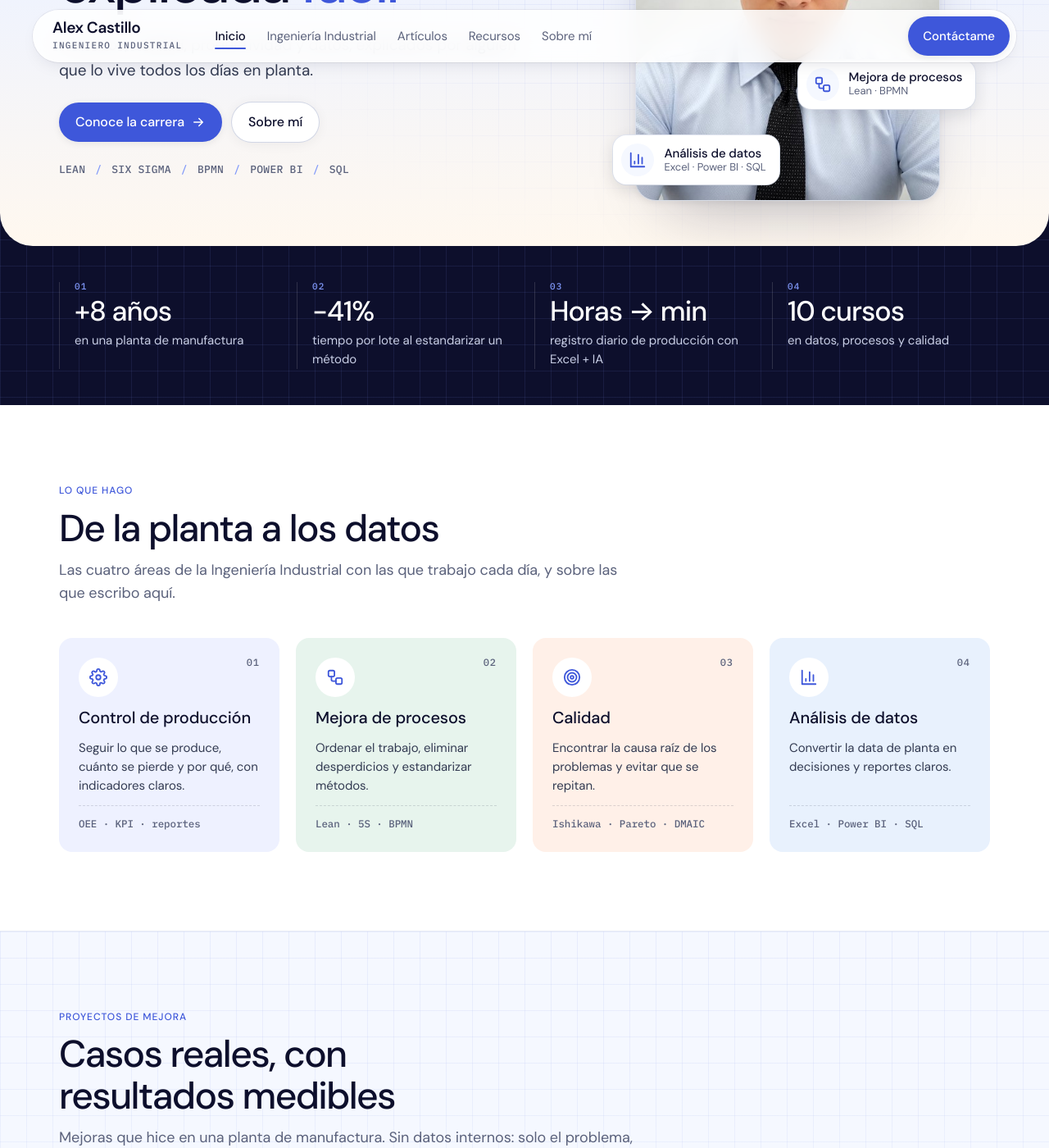
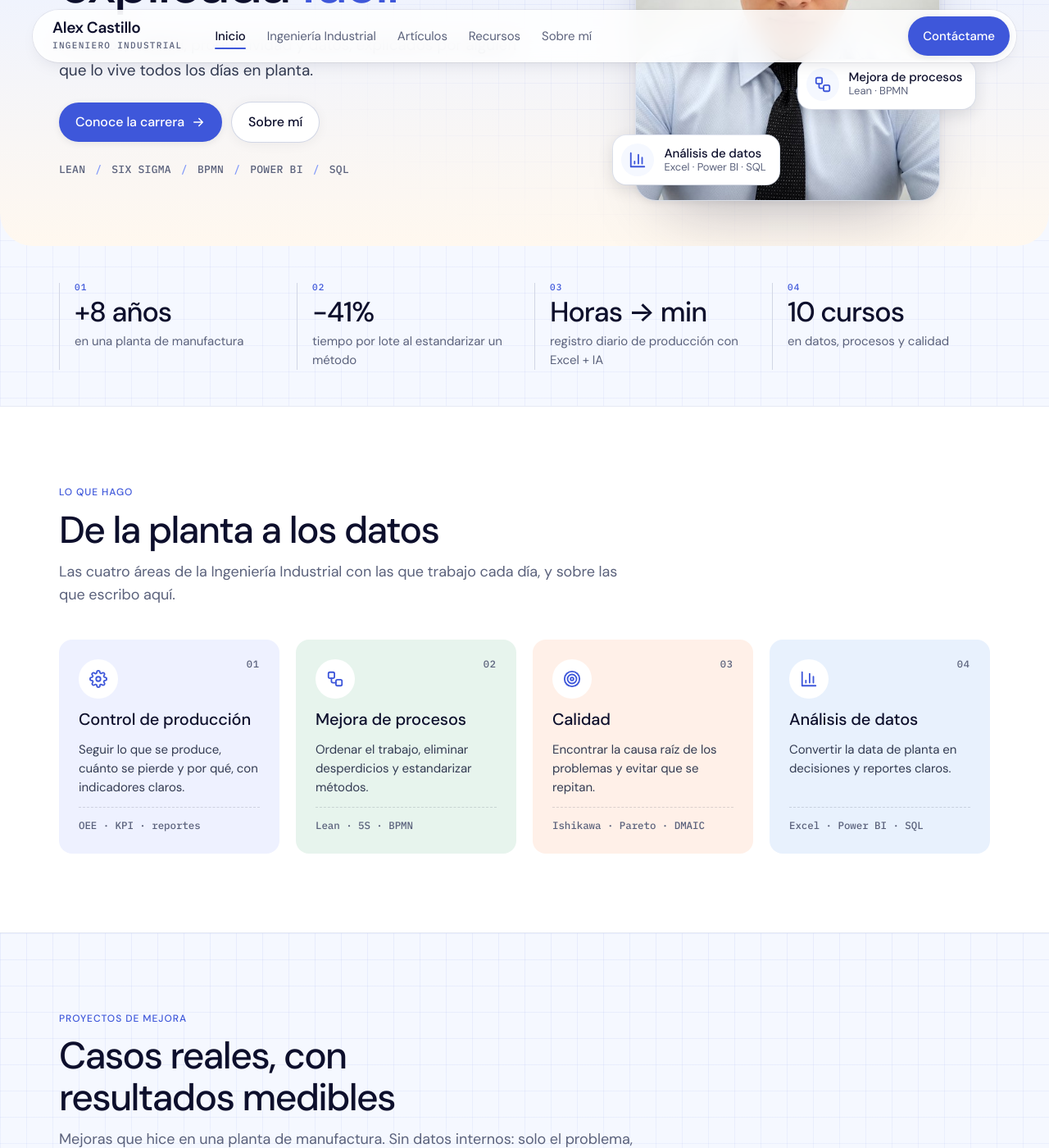
Before and after one commit to AlexCastilloFar/AlexCastilloFar.github.io, a Jekyll site: the page built from index.html, in a window 1280 px wide and 1400 px high, scrolled down 335 px. Shown: the whole window at 82% size. Built offline with Jekyll 4.4.1, drawn with Linux system fonts in a browser that asks for light colours.

Commit message:
Franja de cifras en versión clara
Co-Authored-By: Claude Opus 5.5 <noreply@anthropic.com>
Claude-Session: https://claude.ai/code/session_01PDpecnC4qJskpxKXANRDtd

```diff
--- a/assets/css/style.css
+++ b/assets/css/style.css
@@ -456,3 +456,11 @@ header .bar-cta{min-height:48px}
 .dark{border-radius:32px}
 .hero .badge{max-width:min(100%,calc(100vw - 32px));width:fit-content}
 .badge .badge-txt{flex:0 1 auto;min-width:0}.badge .badge-new{flex:none}
+
+/* Cifras en versión clara (elegida por Alex) */
+.stats-band{background:var(--wash);border-block:1px solid var(--cloud)}
+.stats-band::before{background-image:linear-gradient(to right,rgba(62,87,218,.06) 1px,transparent 1px),linear-gradient(to bottom,rgba(62,87,218,.06) 1px,transparent 1px)}
+.stats-band .st{border-left-color:var(--hair)}
+.stats-band .st b{color:var(--ink)}
+.stats-band .st span{color:var(--muted)}
+.stats-band .st .st-n{color:var(--accent)}
```
Also changed, not shown: DESIGN.md (+1 -1 lines).
